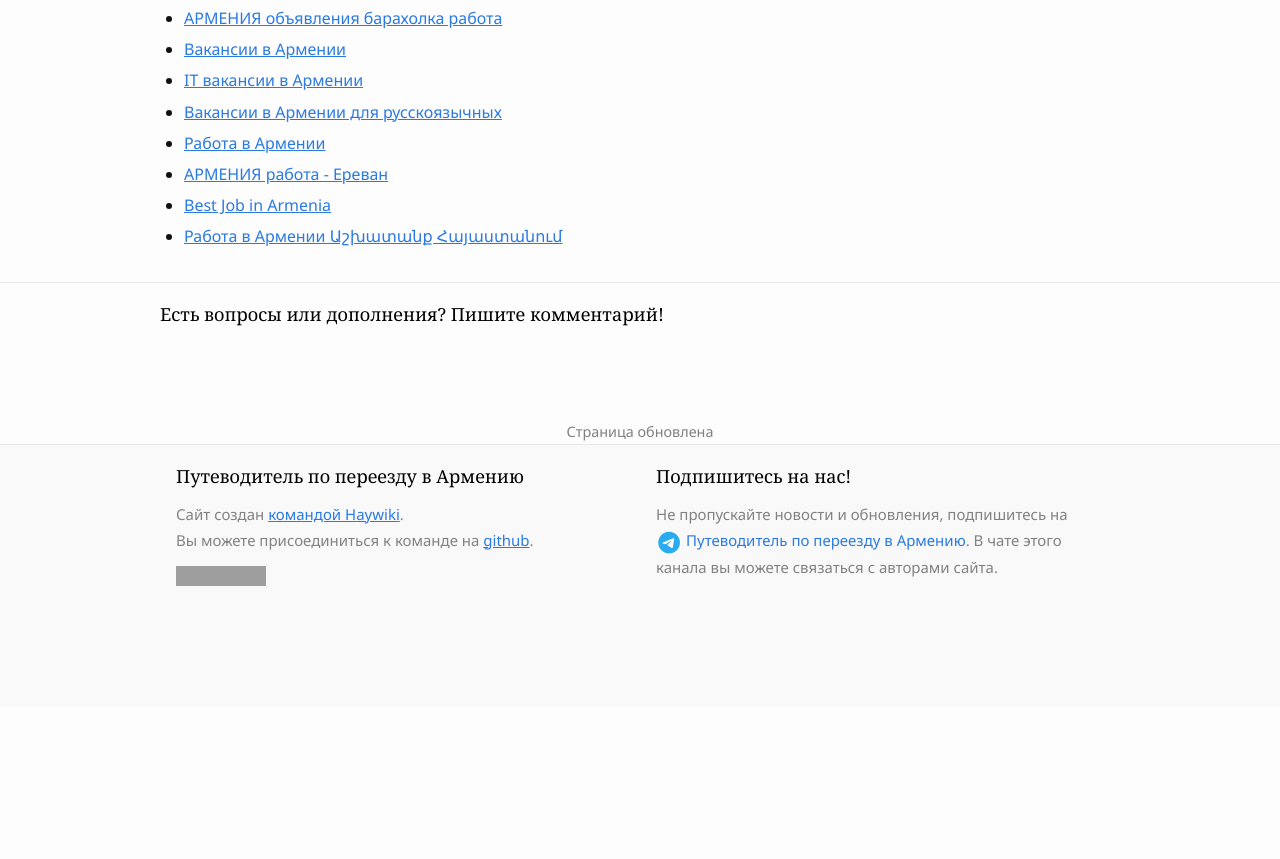
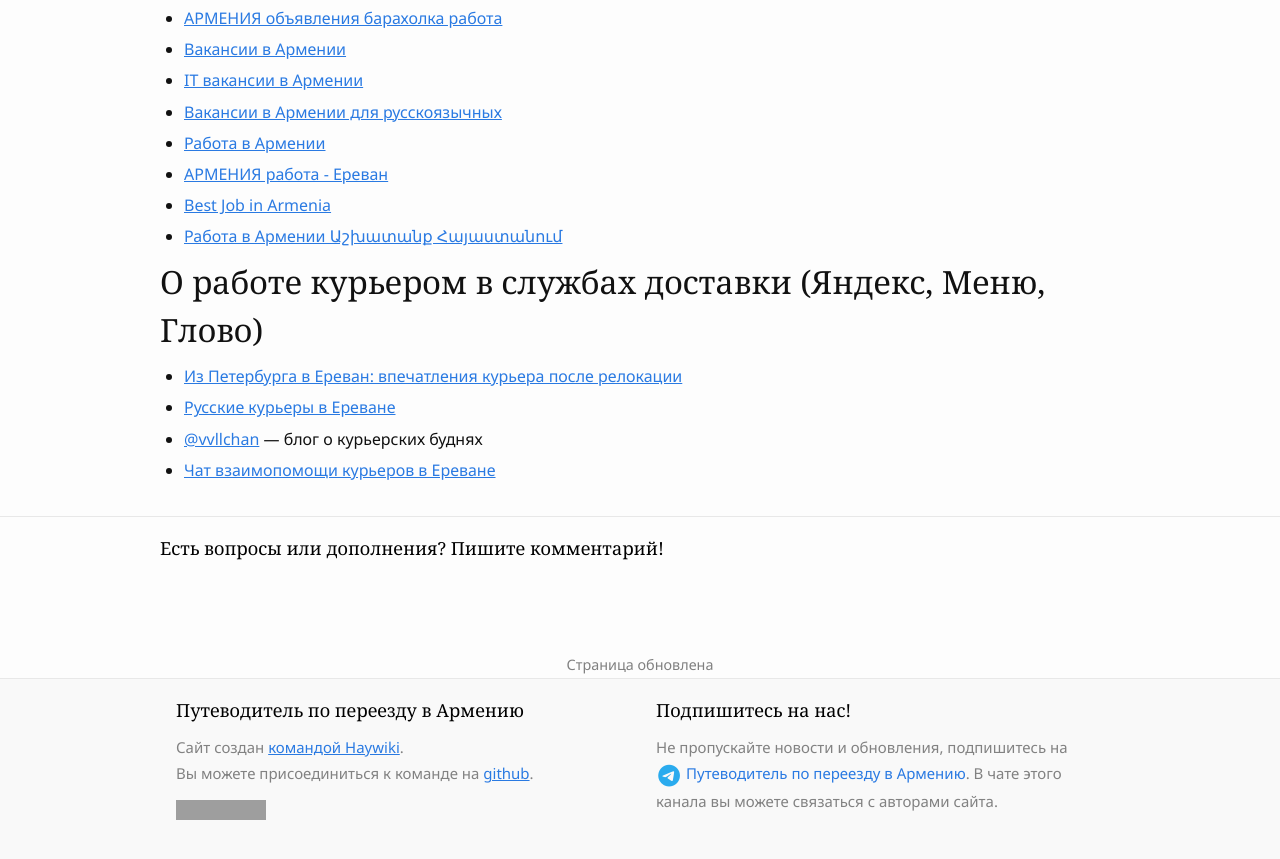
Before and after one commit to haywiki/haywiki.github.io, a Jekyll site: the page built from life/jobs.md, in a window 1280 px wide and 900 px high, scrolled down 764 px. Shown: the top 859 px of the window. Built offline with Jekyll 4.4.1, drawn with Linux system fonts in a browser that asks for light colours; nearby versions of some CDN libraries; a script that is not in the unit is left out; before the commit the page ends 1471 px from its top, so only the background shows below that; grey boxes are pictures that could not be loaded.

Commit message:
новые каналы и контакты

```diff
--- a/life/jobs.md
+++ b/life/jobs.md
@@ -12,7 +12,7 @@
 
 ## Сайты по поиску работы в Армении
 
-- [list.am](https://list.am/) — аналог Авито, крупнейшая площадка по жилью, продаже товаров и поиску работы.
+- [list.am](https://www.list.am/ru/category/29) — аналог Авито, крупнейшая площадка по жилью, продаже товаров и поиску работы.
 - [staff.am](https://staff.am) — главный сайт по поиску работы
 - [job.am](https://job.am)
 - [myjob.am](https://myjob.am)
@@ -33,3 +33,10 @@
 - [АРМЕНИЯ работа - Ереван](https://t.me/armenia_rabota)
 - [Best Job in Armenia](https://t.me/bestjobinarmenia)
 - [Работа в Армении Աշխատանք Հայաստանում](https://t.me/move2armenia_career)
+
+## О работе курьером в службах доставки (Яндекс, Меню, Глово)
+
+- [Из Петербурга в Ереван: впечатления курьера после релокации](https://telegra.ph/Iz-Peterburga-v-Erevan-vpechatleniya-kurera-posle-relokacii-07-02)
+- [Русские курьеры в Ереване](https://telegra.ph/Russkie-kurery-v-Erevane-09-04)
+- [@vvllchan](https://t.me/vvllchan) — блог о курьерских буднях
+- [Чат взаимопомощи курьеров в Ереване](https://t.me/+SaTM0MWJYm8wM2Uy)
```
Also changed, not shown: life/wellness.md (+3 -1 lines).
